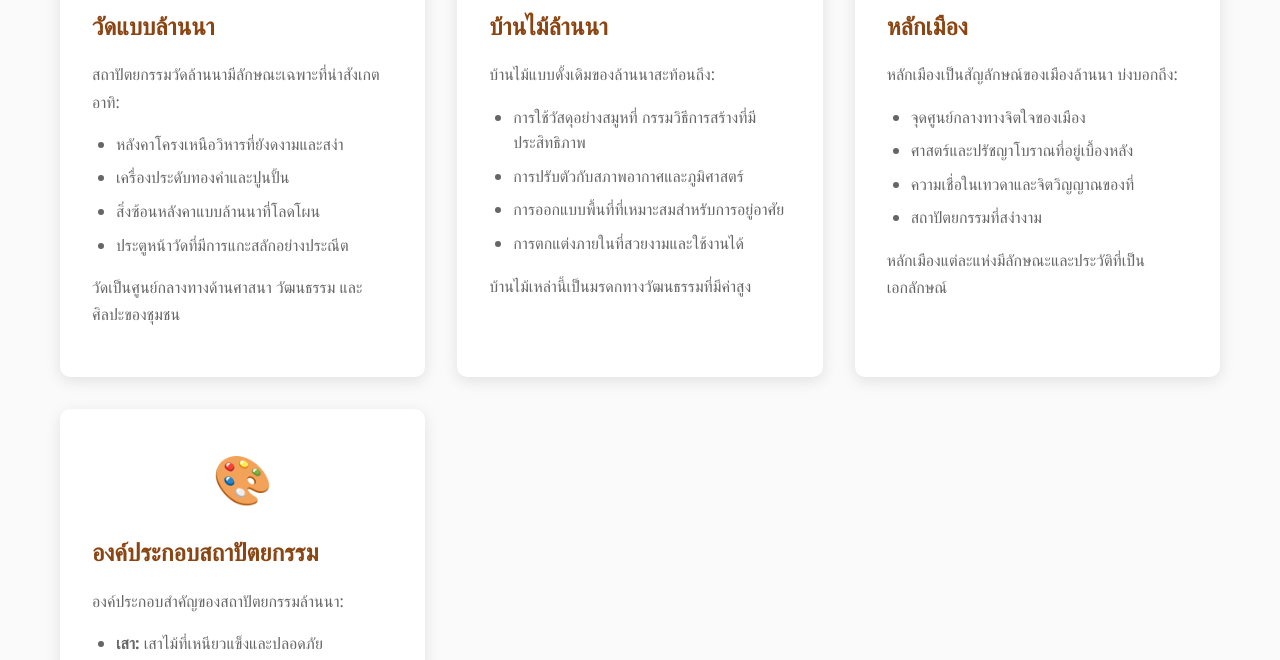
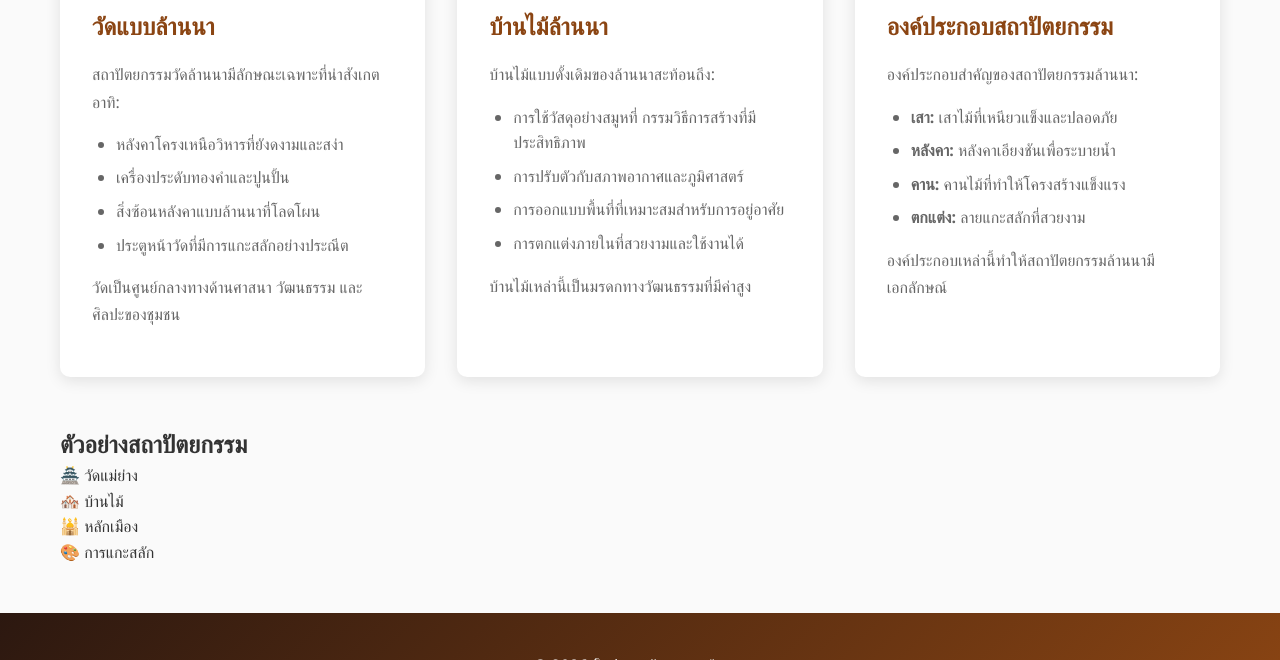
Before and after one commit to 67143121-coder/oa, a plain HTML site: page architecture.html in a window 1280 px wide. Shown: the part 440-1100 px from the top of the page. Drawn offline with Linux system fonts and the light colour scheme.

Commit message:
Update architecture.html

```diff
--- a/architecture.html
+++ b/architecture.html
@@ -64,18 +64,6 @@
                     <p>บ้านไม้เหล่านี้เป็นมรดกทางวัฒนธรรมที่มีค่าสูง</p>
                 </article>
 
-                <article class="article-card">
-                    <div class="article-image">🕌</div>
-                    <h2>หลักเมือง</h2>
-                    <p>หลักเมืองเป็นสัญลักษณ์ของเมืองล้านนา บ่งบอกถึง:</p>
-                    <ul>
-                        <li>จุดศูนย์กลางทางจิตใจของเมือง</li>
-                        <li>ศาสตร์และปรัชญาโบราณที่อยู่เบื้องหลัง</li>
-                        <li>ความเชื่อในเทวดาและจิตวิญญาณของที่</li>
-                        <li>สถาปัตยกรรมที่สง่างาม</li>
-                    </ul>
-                    <p>หลักเมืองแต่ละแห่งมีลักษณะและประวัติที่เป็นเอกลักษณ์</p>
-                </article>
 
                 <article class="article-card">
                     <div class="article-image">🎨</div>
```
